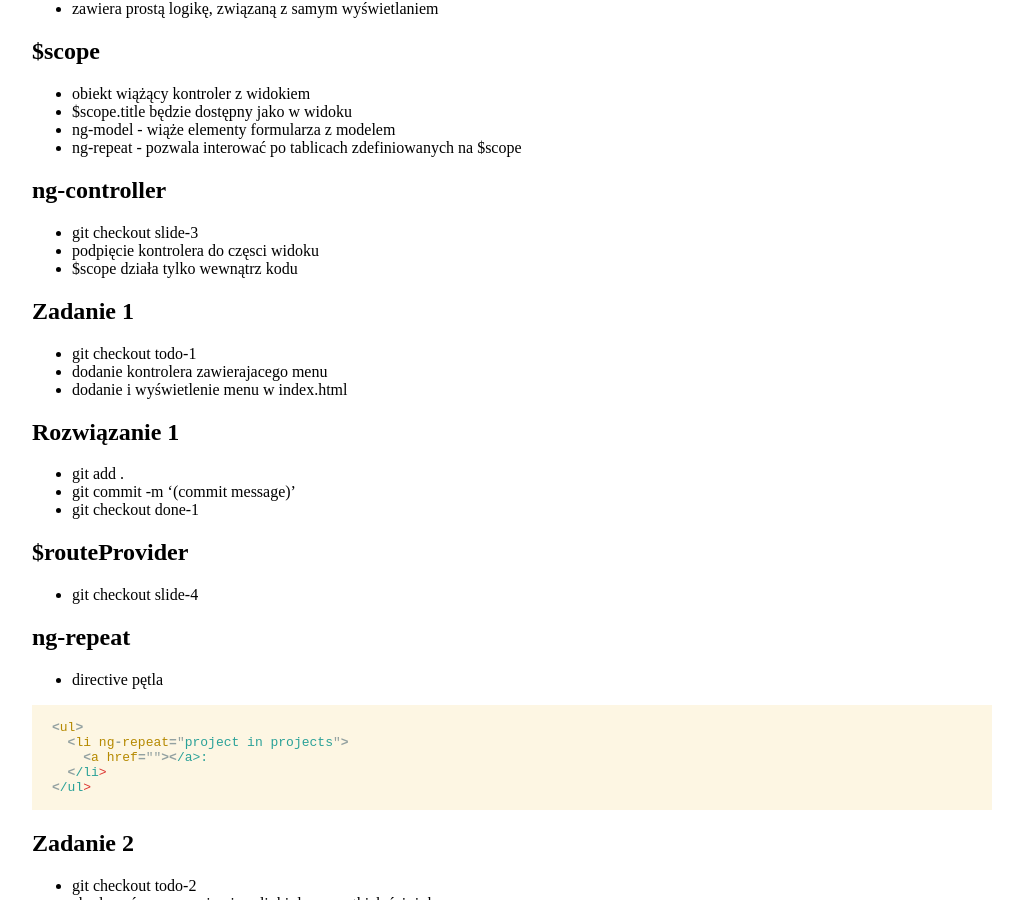
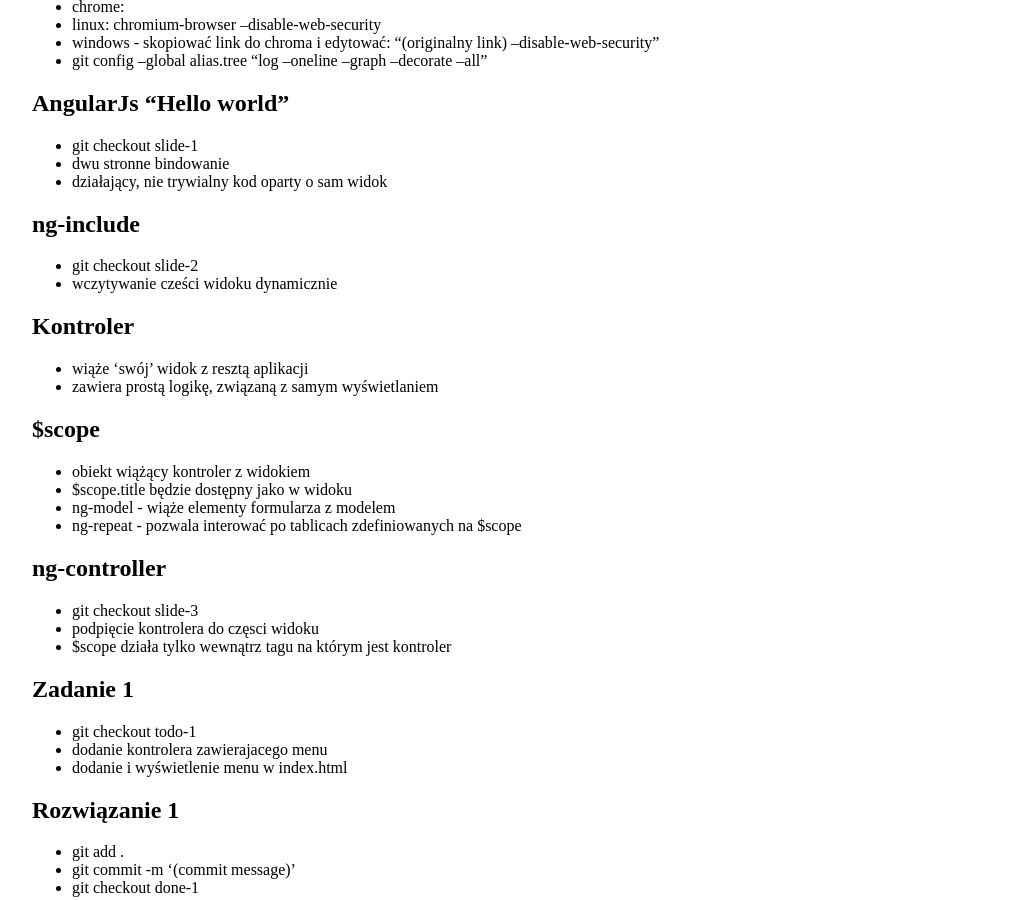
Before and after one commit to marcin-wosinek/blog, a Jekyll site: the page built from _posts/2013-04-20-1-Warsztaty-AngularJs-Akai-Poznan.md, in a window 1280 px wide and 900 px high, scrolled down 577 px. Shown: the whole window, without its empty margins (128-1151 px from the left). Built offline with Jekyll 4.4.1, drawn with Linux system fonts in a browser that asks for light colours.

```diff
--- a/_posts/2013-04-20-1-Warsztaty-AngularJs-Akai-Poznan.md
+++ b/_posts/2013-04-20-1-Warsztaty-AngularJs-Akai-Poznan.md
@@ -35,7 +36,7 @@ tags: [AngularJs, Akai, Poznań]
 ## ng-controller
 * git checkout slide-3
 * podpięcie kontrolera do częsci widoku
-* $scope działa tylko wewnątrz kodu
+* $scope działa tylko wewnątrz tagu na którym jest kontroler
 
 ## Zadanie 1
 * git checkout todo-1
```
Also changed, not shown: other parts of _posts/2013-04-20-1-Warsztaty-AngularJs-Akai-Poznan.md (+1 -0 lines).
